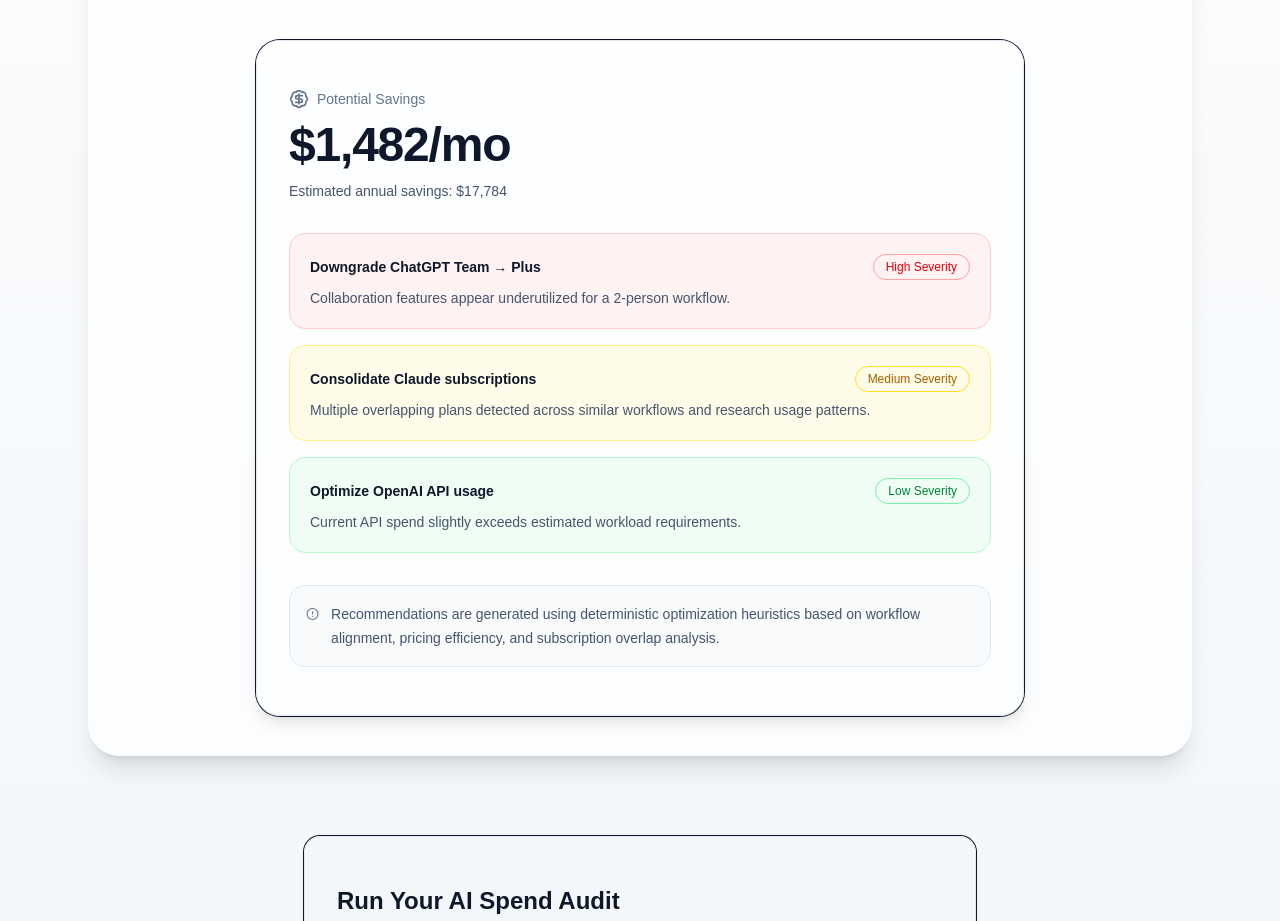
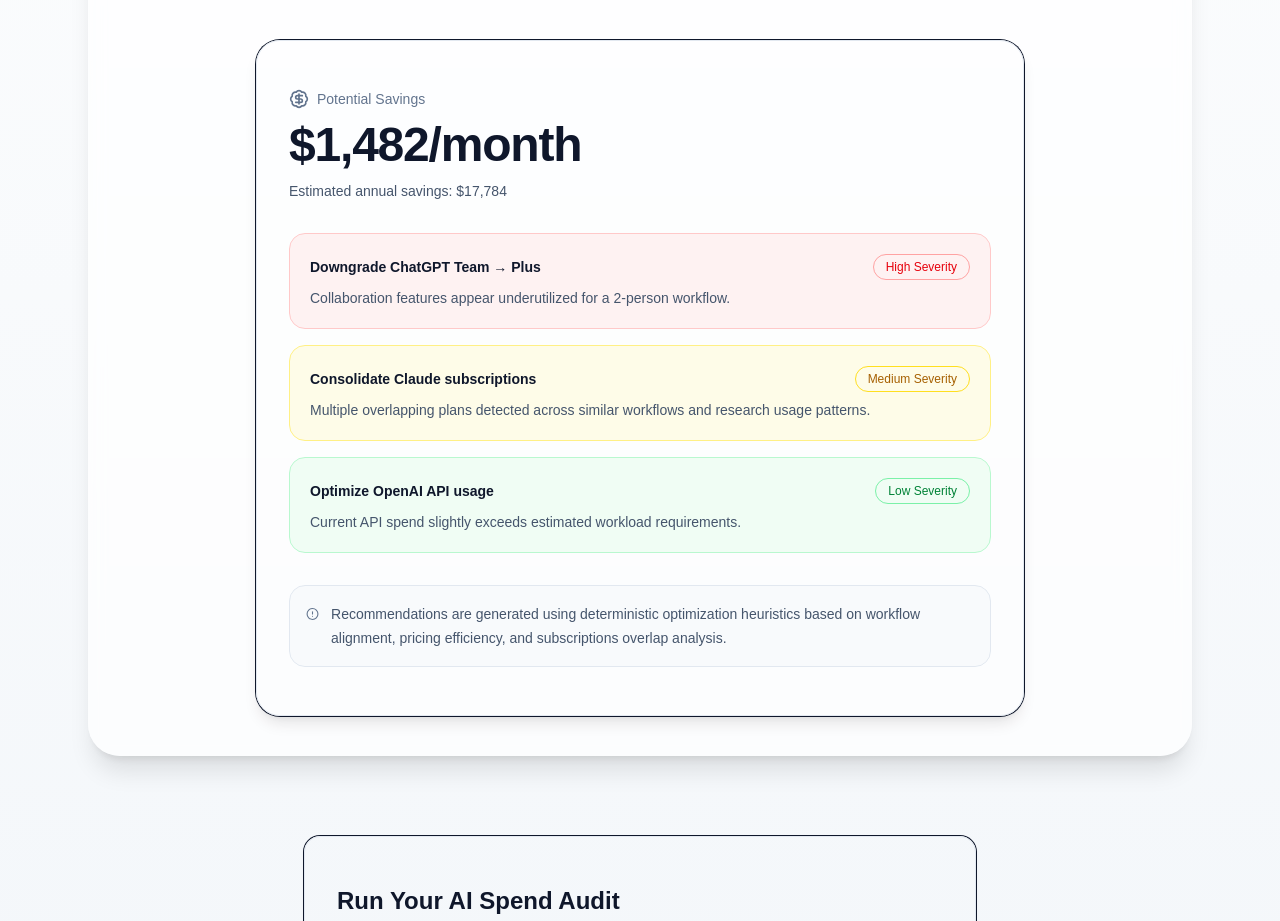
Before and after one commit to kshitij0305/Overprompt, a Next.js app: page / in a window 1280 px wide. Shown: the part 864-1785 px from the top of the page. Built offline with nearby package versions, Linux system fonts and the light colour scheme.

Commit message:
minor changes

```diff
--- a/src/app/page.tsx
+++ b/src/app/page.tsx
@@ -142,7 +142,7 @@
                   </div>
 
                   <h2 className="text-5xl font-bold tracking-tight">
-                    $1,482/mo
+                    $1,482/month
                   </h2>
 
                   <p className="text-slate-600">
@@ -230,7 +230,7 @@
                   <p className="text-sm leading-6 text-slate-600">
                     Recommendations are generated using deterministic
                     optimization heuristics based on workflow alignment,
-                    pricing efficiency, and subscription overlap analysis.
+                    pricing efficiency, and subscriptions overlap analysis.
                   </p>
 
                 </div>
```
Also changed, not shown: 2 other files (tests, documents, lock files or other folders).
